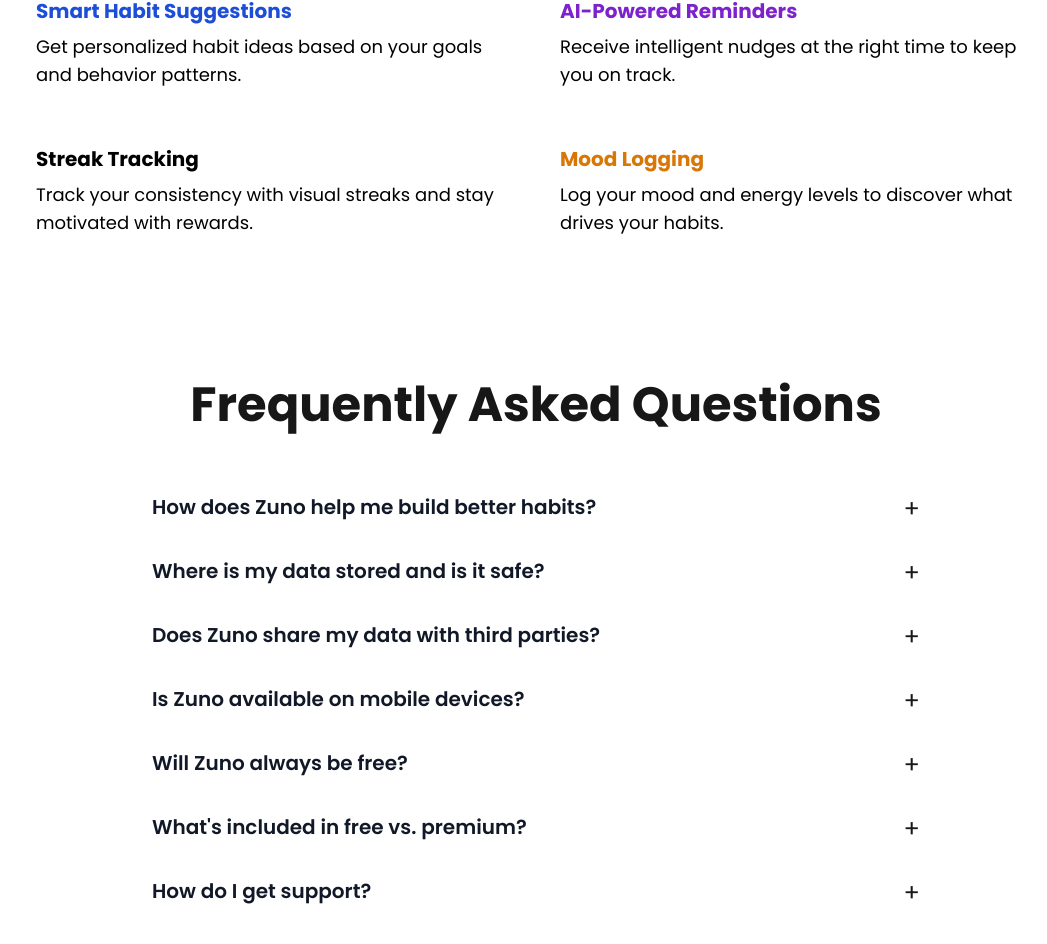
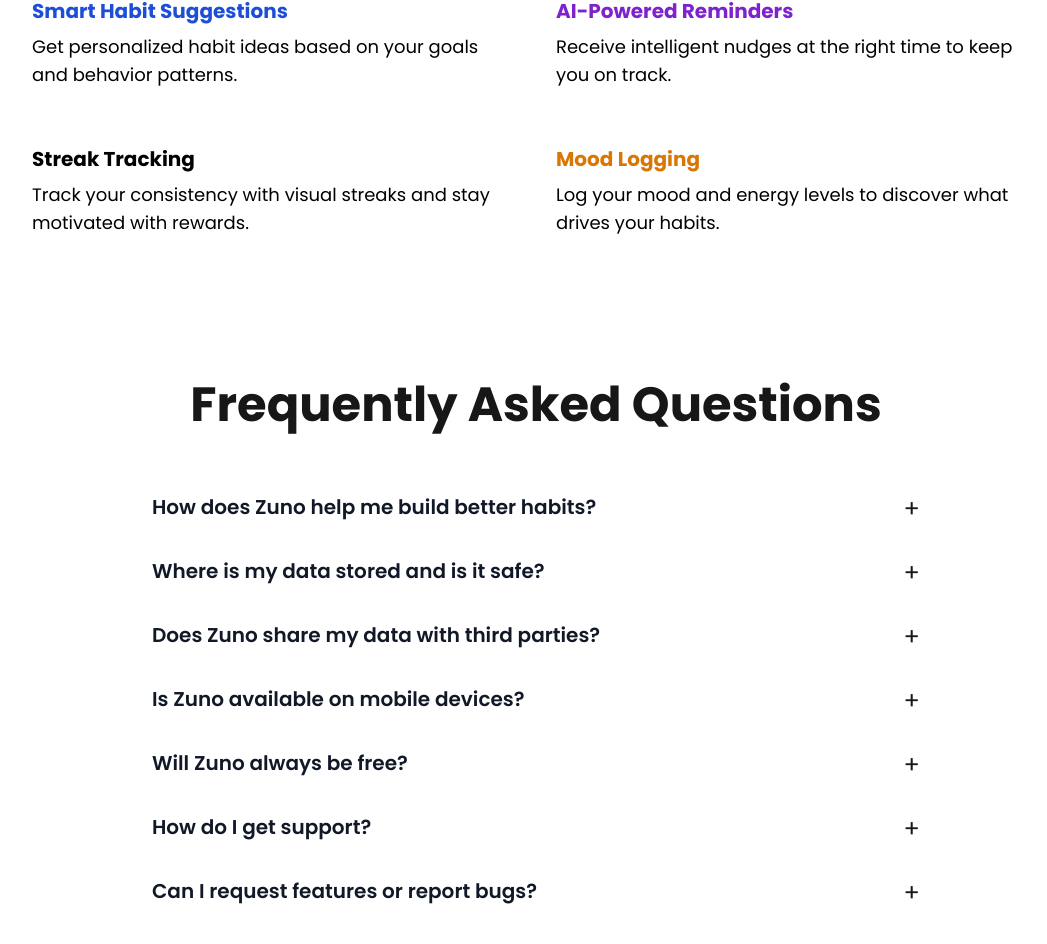
Before and after one commit to gyimadu/habit-tracker, a Next.js app: page / in a window 1280 px wide. Shown: the part 1176-2120 px from the top of the page, without its empty margins (104-1151 px from the left). Built offline with nearby package versions, Linux system fonts and the light colour scheme.

Commit message:
updated features section

```diff
--- a/src/app/page.tsx
+++ b/src/app/page.tsx
@@ -142,28 +142,28 @@
           </h2>
 
           <div className="grid grid-cols-1 md:grid-cols-2 gap-6 max-w-5xl mx-auto">
-            <div className="space-y-1 py-4 px-3">
+            <div className="space-y-1 py-4 px-2">
               <h3 className="text-xl mb-2 font-bold text-blue-700">Smart Habit Suggestions</h3>
               <p className="text-black text-lg">
                 Get personalized habit ideas based on your goals and behavior patterns.
               </p>
             </div>
 
-            <div className="space-y-1 py-4 px-3">
+            <div className="space-y-1 py-4 px-2">
               <h3 className="text-xl mb-2 font-bold text-purple-700">AI-Powered Reminders</h3>
               <p className="text-black text-lg">
                 Receive intelligent nudges at the right time to keep you on track.
               </p>
             </div>
 
-            <div className="space-y-1 py-4 px-3">
+            <div className="space-y-1 py-4 px-2">
               <h3 className="text-xl mb-2 font-bold text-black">Streak Tracking</h3>
               <p className="text-black text-lg">
                 Track your consistency with visual streaks and stay motivated with rewards.
               </p>
             </div>
 
-            <div className="space-y-1 py-4 px-3">
+            <div className="space-y-1 py-4 px-2">
               <h3 className="text-xl mb-2 font-bold text-amber-600">Mood Logging</h3>
               <p className="text-black text-lg">
                 Log your mood and energy levels to discover what drives your habits.
@@ -249,22 +249,7 @@
               </div>
               {expandedFaqs['free'] && (
                 <p className="text-black text-base">
-                  Yes, core features will always be free. Premium features will be optional.
-                </p>
-              )}
-            </div>
-
-            <div className="space-y-2">
-              <div
-                className="flex justify-between items-start cursor-pointer"
-                onClick={() => toggleFaq('plans')}
-              >
-                <h3 className="text-xl font-semibold text-gray-900">What&apos;s included in free vs. premium?</h3>
-                <span className={`text-2xl font-normal transition-transform duration-300 ${expandedFaqs['plans'] ? 'rotate-45' : 'rotate-0'}`}>+</span>
-              </div>
-              {expandedFaqs['plans'] && (
-                <p className="text-black text-base">
-                  Free: unlimited tracking and basic features. Premium: advanced analytics, templates, and integrations.
+                  Yes, core features will always be free. Premium features will be introduced in future updates and will be optional.
                 </p>
               )}
             </div>
```
